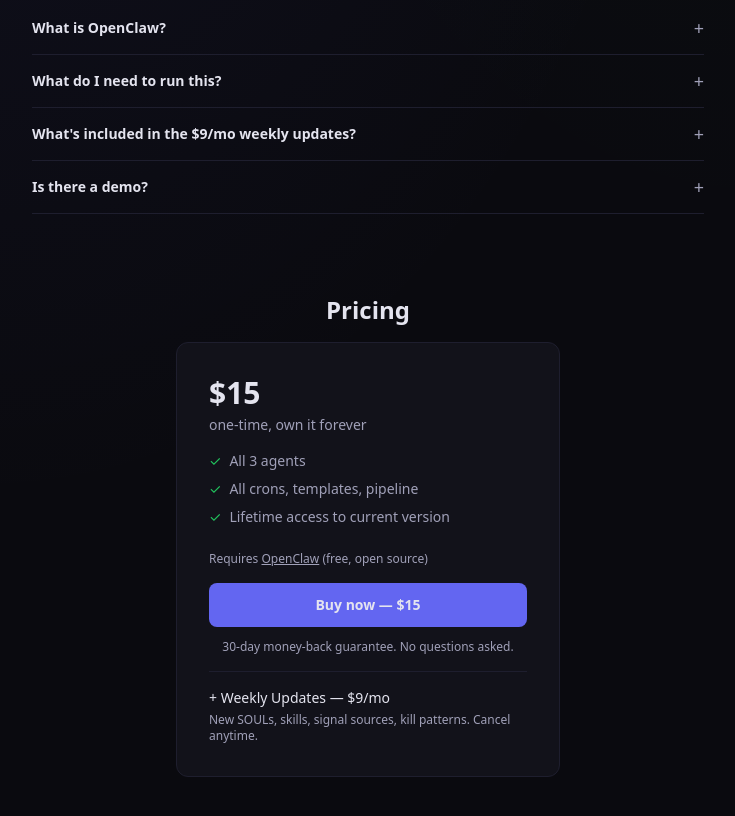
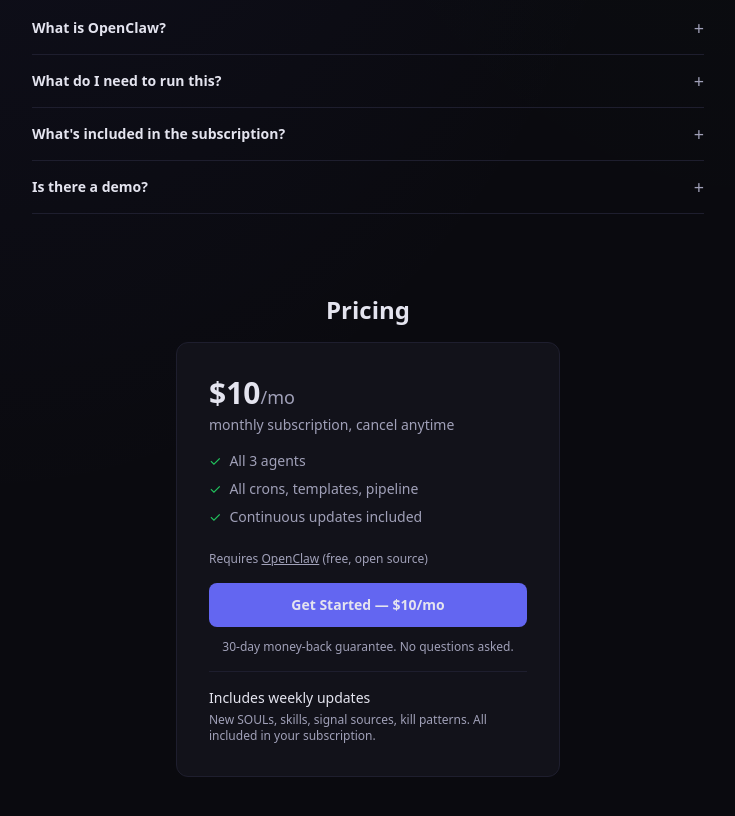
Before and after one commit to Jmee67/clawd-up-web, a Next.js app: page / in a window 1280 px wide. Shown: the part 1980-2796 px from the top of the page, without its empty margins (272-1007 px from the left). Built offline with nearby package versions, Linux system fonts and the light colour scheme.

Commit message:
Pricing: switch to $10/mo subscription

```diff
--- a/app/layout.tsx
+++ b/app/layout.tsx
@@ -6,7 +6,7 @@
   description: "Three AI agents that scout opportunities, kill bad ideas, and run your pipeline while you build. One-time purchase. Runs on OpenClaw.",
   openGraph: {
     title: "Clawd Up — The Agentic OS for Solopreneurs",
-    description: "Scout. Researcher. Operator. Your AI ops team for $15.",
+    description: "Scout. Researcher. Operator. Your AI ops team for $10/mo.",
     type: "website",
   },
 };
--- a/app/page.tsx
+++ b/app/page.tsx
@@ -41,7 +41,7 @@
 const CHECKOUT_URL = "https://microbuilderco.lemonsqueezy.com/checkout/buy/b7d387a5-38ab-45df-9c0a-e7bba9aace9c?locale=en&currency=USD";
 
 // ── Buy Button ─────────────────────────────────────────
-function BuyButton({ className = "", label = "Buy now — $15" }: { className?: string; label?: string }) {
+function BuyButton({ className = "", label = "Get Started — $10/mo" }: { className?: string; label?: string }) {
   return (
     <a
       href={CHECKOUT_URL}
@@ -84,7 +84,7 @@
       {/* Nav */}
       <nav className="flex items-center justify-between px-6 py-4 max-w-5xl mx-auto">
         <span className="text-lg font-bold tracking-tight">Clawd Up</span>
-        <a href={CHECKOUT_URL} target="_blank" rel="noopener noreferrer" className="px-4 py-2 text-sm font-medium rounded-lg border border-[var(--accent)] text-[var(--accent)] hover:bg-[var(--accent)] hover:text-white transition-colors">Buy now</a>
+        <a href={CHECKOUT_URL} target="_blank" rel="noopener noreferrer" className="px-4 py-2 text-sm font-medium rounded-lg border border-[var(--accent)] text-[var(--accent)] hover:bg-[var(--accent)] hover:text-white transition-colors">Get Started</a>
       </nav>
 
       {/* Hero */}
@@ -95,7 +95,7 @@
         </h1>
         <p className="text-lg text-[#9b9bb0] max-w-xl mx-auto mb-10">
           Three AI agents that scout opportunities, run deep dives, and deliver
-          your morning brief. You build. They operate. $15 one-time.
+          your morning brief. You build. They operate. $10/mo.
         </p>
         <BuyButton className="mx-auto" />
       </section>
@@ -215,8 +215,8 @@
             a="A Linux server (VPS or local) with Node.js 18+, an OpenClaw gateway, and an API key from Anthropic, OpenAI, or Google. A $5/mo VPS works fine."
           />
           <FAQItem
-            q="What's included in the $9/mo weekly updates?"
-            a="New agent personalities (SOULs), skills, signal sources, kill patterns, and pipeline improvements. Everything we build and battle-test on our own operation. Cancel anytime."
+            q="What's included in the subscription?"
+            a="All 3 agents, every cron and template, plus weekly updates: new agent personalities (SOULs), skills, signal sources, kill patterns, and pipeline improvements. Everything we build and battle-test on our own operation. Cancel anytime."
           />
           <FAQItem
             q="Is there a demo?"
@@ -229,22 +229,22 @@
       <section id="pricing" className="max-w-3xl mx-auto px-6 pb-20 text-center">
         <h2 className="text-2xl font-bold mb-4">Pricing</h2>
         <div className="inline-block rounded-xl border border-[var(--border)] bg-[var(--bg-card)] p-8 text-left max-w-sm">
-          <div className="text-3xl font-bold mb-1">$15</div>
-          <div className="text-sm text-[var(--text-muted)] mb-4">one-time, own it forever</div>
+          <div className="text-3xl font-bold mb-1">$10<span className="text-lg font-normal text-[var(--text-muted)]">/mo</span></div>
+          <div className="text-sm text-[var(--text-muted)] mb-4">monthly subscription, cancel anytime</div>
           <ul className="space-y-2 text-sm text-[var(--text-muted)] mb-6">
             <li><span className="text-[var(--green)] mr-2">&#10003;</span>All 3 agents</li>
             <li><span className="text-[var(--green)] mr-2">&#10003;</span>All crons, templates, pipeline</li>
-            <li><span className="text-[var(--green)] mr-2">&#10003;</span>Lifetime access to current version</li>
+            <li><span className="text-[var(--green)] mr-2">&#10003;</span>Continuous updates included</li>
           </ul>
           <p className="text-xs text-[var(--text-muted)] mb-4">Requires <a href="https://github.com/openclaw/openclaw" target="_blank" rel="noopener noreferrer" className="underline hover:text-[var(--text)]">OpenClaw</a> (free, open source)</p>
           <BuyButton className="w-full" />
           <p className="text-xs text-center text-[var(--text-muted)] mt-3">30-day money-back guarantee. No questions asked.</p>
           <div className="mt-4 pt-4 border-t border-[var(--border)]">
             <div className="text-sm font-medium text-[var(--text)] mb-1">
-              + Weekly Updates — $9/mo
+              Includes weekly updates
             </div>
             <div className="text-xs text-[var(--text-muted)]">
-              New SOULs, skills, signal sources, kill patterns. Cancel anytime.
+              New SOULs, skills, signal sources, kill patterns. All included in your subscription.
             </div>
           </div>
         </div>
```
